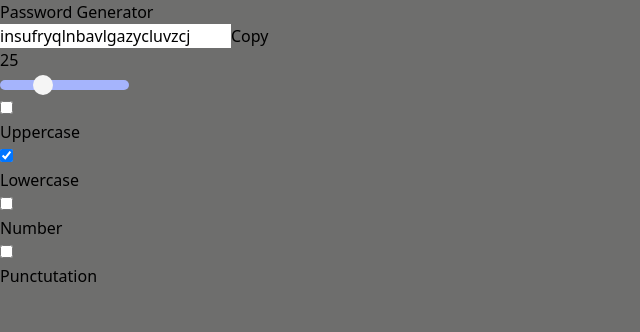
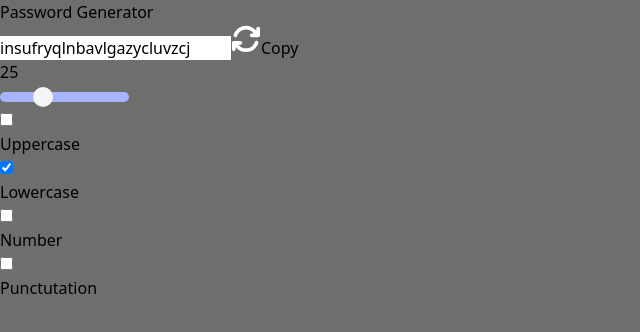
Before and after one commit to vraj-712/PasswordGenerator, a React (Vite) app: page / in a window 1280 px wide. Shown: the top 332 px of the page, without its empty margins (0-640 px from the left). Built offline with nearby package versions, Linux system fonts and the light colour scheme.

Commit message:
Added to refresh the password

```diff
--- a/src/App.jsx
+++ b/src/App.jsx
@@ -27,6 +27,7 @@ const App = () => {
     if (numerAllow) str += "0123456789"
     if (specialCharAllow) str += "!@#$%^&*()_+-=[]{}|;:'\",./<>?"
     str = shuffleString(str)
+    console.log(str);
     for (let i = 0; i < passwordLength; i++) {
       tempPassword += str[Math.floor(Math.random() * str.length)];
     }
@@ -56,6 +57,9 @@ const App = () => {
         toast.error('Failed to copy text: ', err);
       });
   }
+  const handleRegenrate = () => {
+    generatePassword()
+  }
 
   useEffect(() => {
     generatePassword();
@@ -80,6 +84,9 @@ const App = () => {
                 ref={ref}
                 readOnly
               />
+              <button onClick={handleRegenrate} className="m-1 text-xl bg-indigo-300 w-full flex-1 hover:bg-indigo-400 p-2 rounded-xl font-bold text-white flex justify-center items-center">
+              <svg xmlns="http://www.w3.org/2000/svg" viewBox="0 0 512 512" width="30" fill="#fff"><path d="M105.1 202.6c7.7-21.8 20.2-42.3 37.8-59.8c62.5-62.5 163.8-62.5 226.3 0L386.3 160 352 160c-17.7 0-32 14.3-32 32s14.3 32 32 32l111.5 0c0 0 0 0 0 0l.4 0c17.7 0 32-14.3 32-32l0-112c0-17.7-14.3-32-32-32s-32 14.3-32 32l0 35.2L414.4 97.6c-87.5-87.5-229.3-87.5-316.8 0C73.2 122 55.6 150.7 44.8 181.4c-5.9 16.7 2.9 34.9 19.5 40.8s34.9-2.9 40.8-19.5zM39 289.3c-5 1.5-9.8 4.2-13.7 8.2c-4 4-6.7 8.8-8.1 14c-.3 1.2-.6 2.5-.8 3.8c-.3 1.7-.4 3.4-.4 5.1L16 432c0 17.7 14.3 32 32 32s32-14.3 32-32l0-35.1 17.6 17.5c0 0 0 0 0 0c87.5 87.4 229.3 87.4 316.7 0c24.4-24.4 42.1-53.1 52.9-83.8c5.9-16.7-2.9-34.9-19.5-40.8s-34.9 2.9-40.8 19.5c-7.7 21.8-20.2 42.3-37.8 59.8c-62.5 62.5-163.8 62.5-226.3 0l-.1-.1L125.6 352l34.4 0c17.7 0 32-14.3 32-32s-14.3-32-32-32L48.4 288c-1.6 0-3.2 .1-4.8 .3s-3.1 .5-4.6 1z"/></svg>
+              </button>
               <button onClick={handleCopy} className="m-1 text-xl bg-indigo-300 w-full flex-1 hover:bg-indigo-400 p-2 rounded-xl font-bold text-white">
                 Copy
               </button>
```
